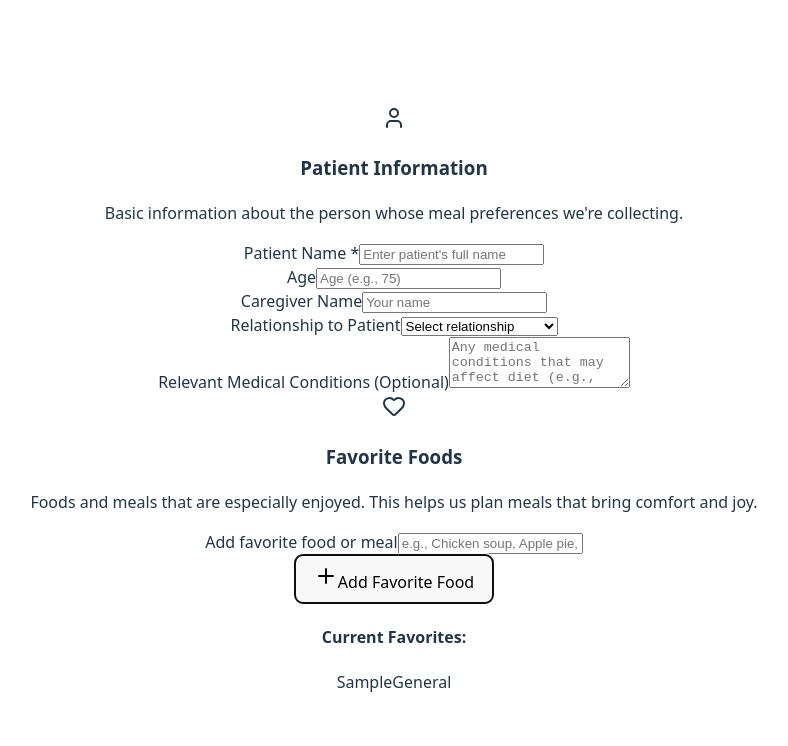
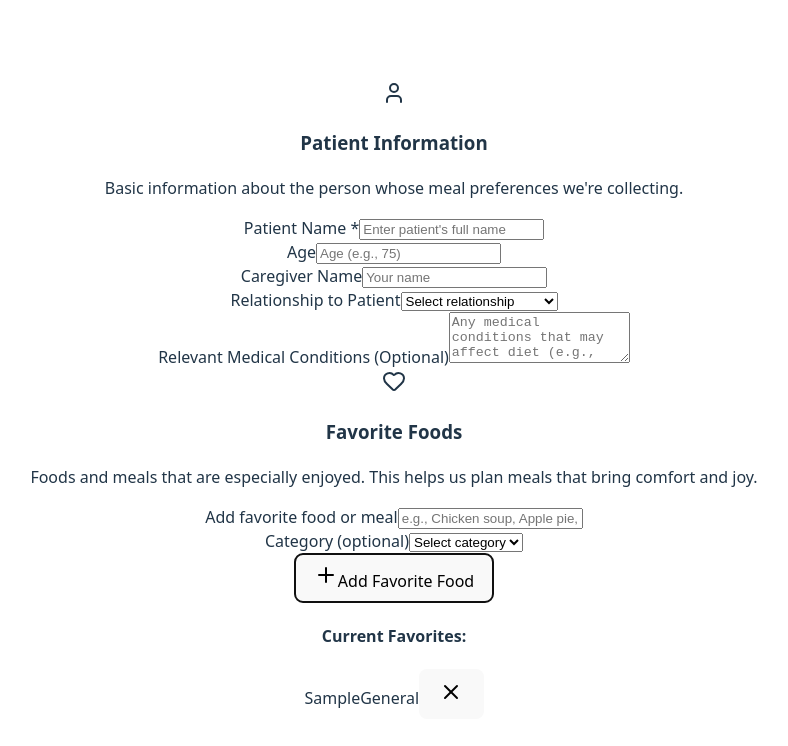
Before and after one commit to Harshitha-15/carenest, a React (Vite) app: page / in a window 1280 px wide. Both pictures are taken after typing "Sample" into the empty fields and a click on the button "Add Favorite Food". Shown: the top 746 px of the page, without its empty margins (246-1034 px from the left). Built offline with nearby package versions, Linux system fonts and the light colour scheme.

Commit message:
added additional features under Favorite Foods section

```diff
--- a/src/App.tsx
+++ b/src/App.tsx
@@ -4,7 +4,6 @@ import viteLogo from '/vite.svg'
 import './App.css'
 import PatientInfo from './components/PatientInfo';
 import FavoriteFoods from './components/FavoriteFoods';
-
 
 
 type PatientInfo = {
--- a/src/components/FavoriteFoods.tsx
+++ b/src/components/FavoriteFoods.tsx
@@ -12,6 +12,7 @@ type Props = {
   setFavoriteFoods: React.Dispatch<React.SetStateAction<FoodItem[]>>;
 };
 
+const CATEGORIES = ['Breakfast', 'Lunch', 'Dinner', 'Snacks', 'Beverages'];
 
 export default function FavoriteFoods({ favoriteFoods, setFavoriteFoods }: Props) {
   const [newFavoriteFood, setNewFavoriteFood] = useState('');
@@ -29,6 +30,9 @@ export default function FavoriteFoods({ favoriteFoods, setFavoriteFoods }: Props
     }
   };
 
+  const removeFavoriteFood = (id: string) => {
+    setFavoriteFoods(favoriteFoods.filter(food => food.id !== id));
+  };
 
   return (
     <div className="bg-white border border-gray-200 rounded-lg shadow-sm border-l-4 border-l-green-500">
@@ -57,8 +61,22 @@ export default function FavoriteFoods({ favoriteFoods, setFavoriteFoods }: Props
                 className="w-full px-3 py-2 border border-gray-300 rounded-md focus:outline-none focus:ring-2 focus:ring-amber-500 focus:border-transparent"
               />
             </div>
-
-
+            <div>
+              <label htmlFor="food-category" className="block text-sm font-medium text-gray-700 mb-1">
+                Category (optional)
+              </label>
+              <select
+                id="food-category"
+                value={selectedCategory}
+                onChange={(e) => setSelectedCategory(e.target.value)}
+                className="w-full px-3 py-2 border border-gray-300 rounded-md focus:outline-none focus:ring-2 focus:ring-amber-500 focus:border-transparent"
+              >
+                <option value="">Select category</option>
+                {CATEGORIES.map(category => (
+                  <option key={category} value={category}>{category}</option>
+                ))}
+              </select>
+            </div>
           </div>
 
           <button
@@ -84,7 +102,13 @@ export default function FavoriteFoods({ favoriteFoods, setFavoriteFoods }: Props
                         {food.category}
                       </span>
                     )}
-
+                    <button
+                      onClick={() => removeFavoriteFood(food.id)}
+                      className="ml-2 inline-flex items-center justify-center w-4 h-4 text-green-600 hover:text-green-800"
+                      aria-label={`Remove ${food.name} from favorites`}
+                    >
+                      <X className="w-3 h-3" />
+                    </button>
                   </span>
                 ))}
               </div>
```
